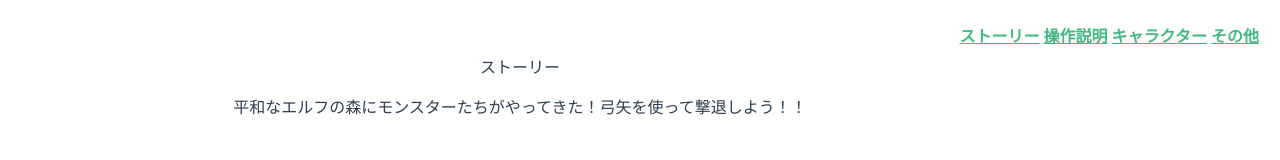
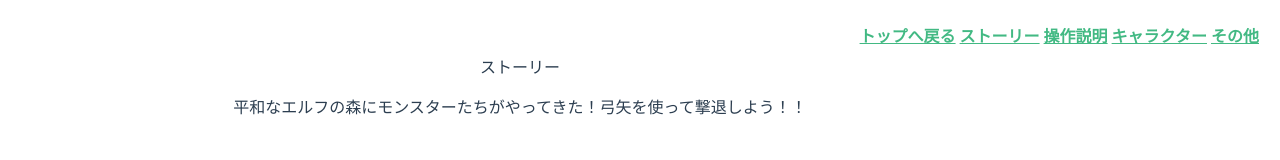
Before and after one commit to MomiziTom/vue3app01, a Vue app: page / in a window 1280 px wide. Shown: the top 160 px of the page. Built offline with nearby package versions, Linux system fonts and the light colour scheme.

Commit message:
トップへ戻る追加 ただし後で修正する 一番下にスクロールした 時に表示するとか

```diff
--- a/package.json
+++ b/package.json
@@ -9,6 +9,7 @@
     "lint": "vue-cli-service lint"
   },
   "dependencies": {
+    "@vue/cli": "^5.0.8",
     "core-js": "^3.8.3",
     "vue": "^3.2.13",
     "vue-router": "^4.0.3",
--- a/src/App.vue
+++ b/src/App.vue
@@ -1,8 +1,10 @@
 <template>
+  <span id="top"></span>
   <nav class="display-pc">
     <table>
       <tbody>
 				<tr>
+          <td><router-link to="/#top">トップへ戻る</router-link></td>
           <td><router-link to="/#story">ストーリー</router-link></td>
           <td><router-link to="/#instructions">操作説明</router-link></td>
           <td><router-link to="/#character">キャラクター</router-link></td>
```
Also changed, not shown: 1 other file (tests, documents, lock files or other folders).
